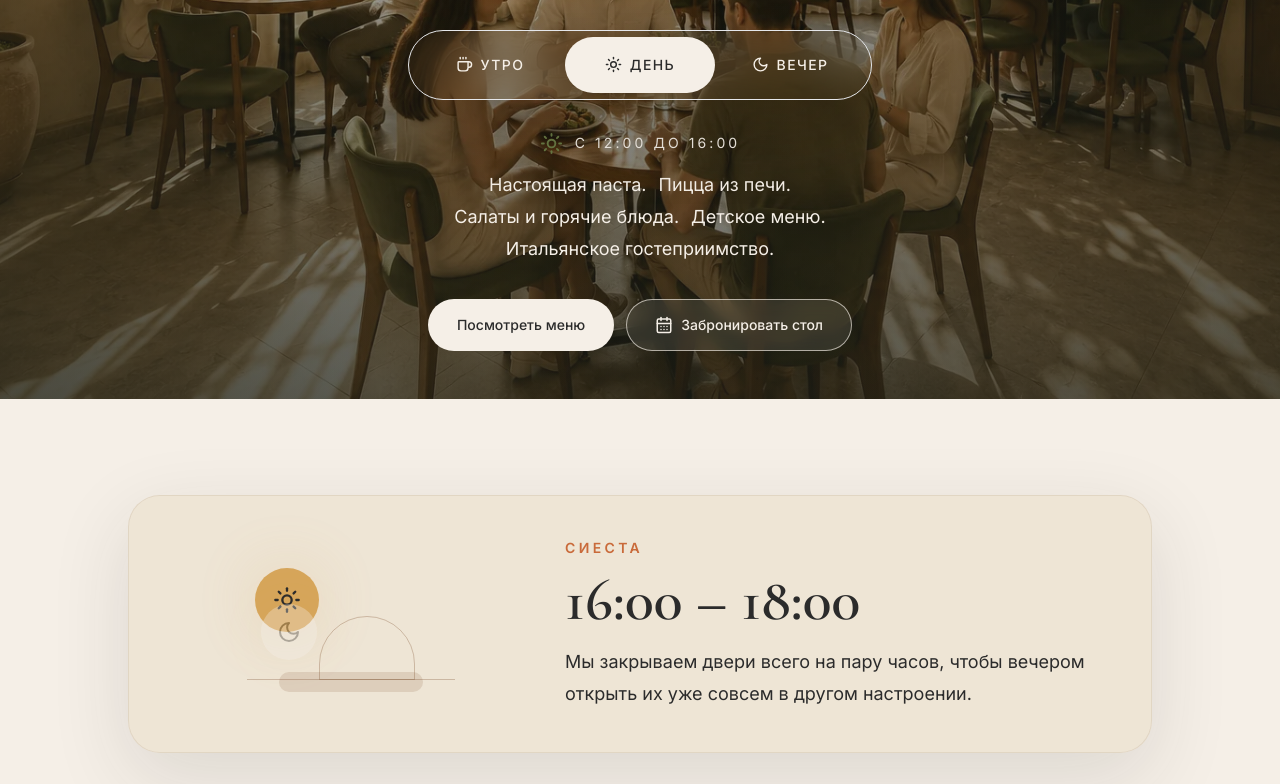
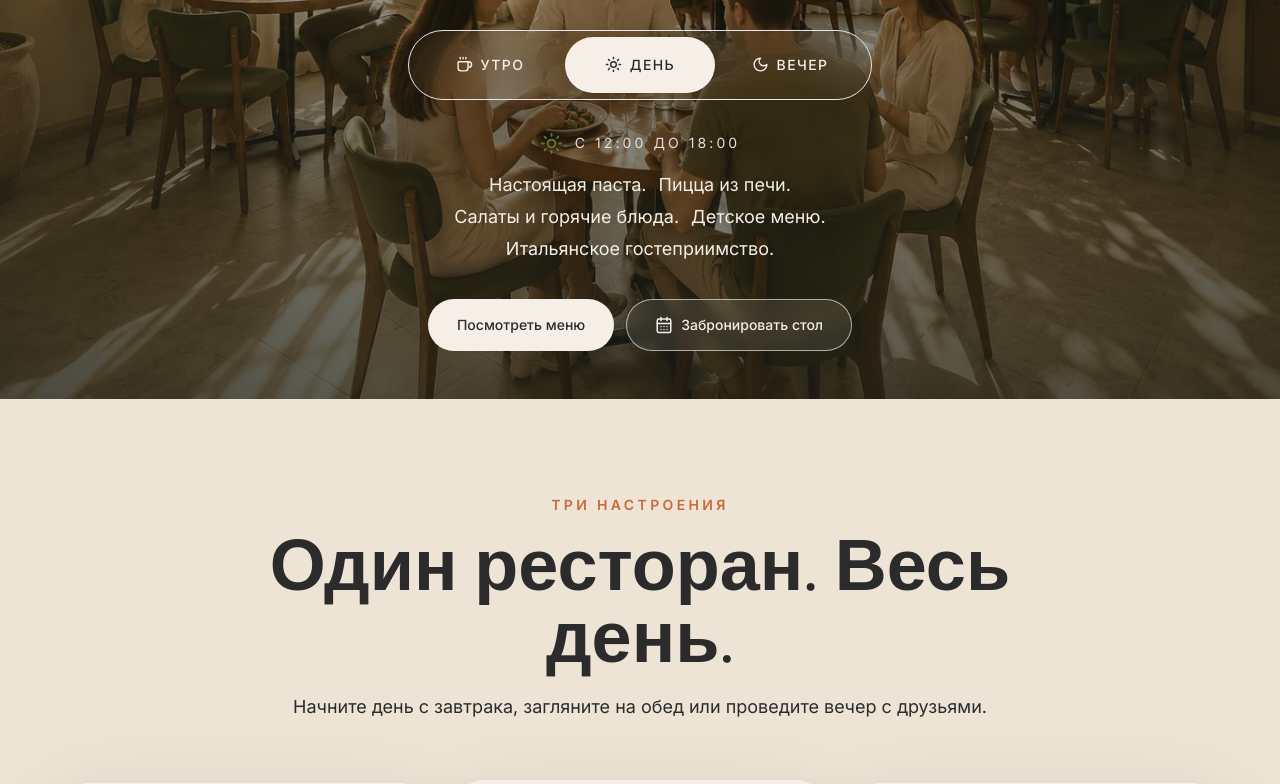
Before and after one commit to pabloescobaro055-alt/pappare, a Next.js app: page / in a window 1280 px wide. Shown: the part 560-1344 px from the top of the page. Built offline with nearby package versions, Linux system fonts and the light colour scheme.

Commit message:
Убрать сиесту и указать непрерывный график работы

```diff
--- a/src/app/home-client.tsx
+++ b/src/app/home-client.tsx
@@ -67,7 +67,7 @@ const moodContent: Record<Mood, MoodContent> = {
     cta: "Посмотреть меню",
     ctaHref: "/menu#main",
     heroImage: "/assets/pappare-day-mood.webp",
-    time: "с 12:00 до 16:00",
+    time: "с 12:00 до 18:00",
     accent: "text-olive",
   },
   night: {
@@ -146,7 +146,6 @@ export default function Home() {
       className={`overflow-hidden ${mood === "night" ? "night-mode-surface" : ""}`}
     >
       <Hero mood={mood} setMood={setMood} active={active} />
-      {mood !== "morning" && <Siesta mood={mood} />}
       <Characters mood={mood} />
       <MenuPreview mood={mood} setMood={setMood} />
       <CinemaPreview />
@@ -264,23 +263,6 @@ function SectionTitle({ eyebrow, title, text, mood }: { eyebrow: string; title:
   );
 }
 
-function Siesta({ mood }: { mood: Mood }) {
-  return (
-    <motion.section animate={{ backgroundColor: mood !== "night" ? "#F5EFE7" : "#211F19" }} transition={sectionTransition} className="section-pad">
-      <div className="container">
-        <motion.div initial={{ opacity: 0, y: 26 }} whileInView={{ opacity: 1, y: 0 }} viewport={{ once: true }} transition={sectionTransition} className={`mx-auto grid max-w-5xl items-center gap-8 rounded-[2rem] border p-7 shadow-soft md:grid-cols-[0.8fr_1.2fr] md:p-10 ${mood !== "night" ? "border-walnut/10 bg-linen/55" : "border-amber/15 bg-cream/[0.06] text-cream"}`}>
-          <SiestaIllustration mood={mood} />
-          <div><p className={`text-sm font-semibold uppercase tracking-[0.24em] ${mood !== "night" ? "text-clay" : "text-amber"}`}>Сиеста</p><h2 className="mt-3 font-display text-4xl font-semibold md:text-6xl">16:00 – 18:00</h2><p className={`mt-4 max-w-2xl text-lg leading-8 ${mood !== "night" ? "text-ink/68" : "text-cream/70"}`}>Мы закрываем двери всего на пару часов, чтобы вечером открыть их уже совсем в другом настроении.</p></div>
-        </motion.div>
-      </div>
-    </motion.section>
-  );
-}
-
-function SiestaIllustration({ mood }: { mood: Mood }) {
-  return <div className="relative mx-auto h-44 w-64"><div className={`absolute bottom-8 left-6 right-6 h-px ${mood !== "night" ? "bg-walnut/30" : "bg-amber/30"}`} /><motion.div animate={{ x: mood !== "night" ? 12 : 130, y: mood !== "night" ? 0 : 30, opacity: mood !== "night" ? 1 : 0.35 }} transition={sectionTransition} className="absolute left-5 top-8 flex h-16 w-16 items-center justify-center rounded-full bg-amber text-ink shadow-glow"><Sun size={28} /></motion.div><motion.div animate={{ x: mood !== "night" ? 6 : 120, y: mood !== "night" ? 28 : 6, opacity: mood !== "night" ? 0.32 : 1 }} transition={sectionTransition} className="absolute left-8 top-10 flex h-14 w-14 items-center justify-center rounded-full bg-cream text-ink shadow-glow"><Moon size={24} /></motion.div><div className={`absolute bottom-8 left-24 h-16 w-24 rounded-t-full border ${mood !== "night" ? "border-walnut/30" : "border-amber/30"}`} /><div className={`absolute bottom-5 left-14 h-5 w-36 rounded-full ${mood !== "night" ? "bg-walnut/15" : "bg-amber/15"}`} /></div>;
-}
-
 function Characters({ mood }: { mood: Mood }) {
   return (
     <section id="characters" className={`section-pad ${mood !== "night" ? "bg-linen/55" : "bg-[#211F19]"}`}>
--- a/src/data/site.ts
+++ b/src/data/site.ts
@@ -2,7 +2,7 @@ export const contactInfo = {
   address: "Переулок Богданова, 4, Иркутск",
   addressStreet: "Переулок Богданова, 4",
   city: "Иркутск",
-  hours: "Ежедневно 08:00–16:00 и 18:00–22:00",
+  hours: "Ежедневно 08:00–22:00",
   phone: "+7 (914) 938-66-60",
   phoneHref: "tel:+79149386660",
   twoGisUrl: "https://2gis.ru/irkutsk/firm/70000001110409148",
--- a/src/lib/seo.ts
+++ b/src/lib/seo.ts
@@ -145,12 +145,6 @@ export function restaurantJsonLd() {
           "Sunday",
         ],
         opens: "08:00",
-        closes: "16:00",
-      },
-      {
-        "@type": "OpeningHoursSpecification",
-        dayOfWeek: ["Monday", "Tuesday", "Wednesday", "Thursday", "Friday", "Saturday", "Sunday"],
-        opens: "18:00",
         closes: "22:00",
       },
     ],
```
